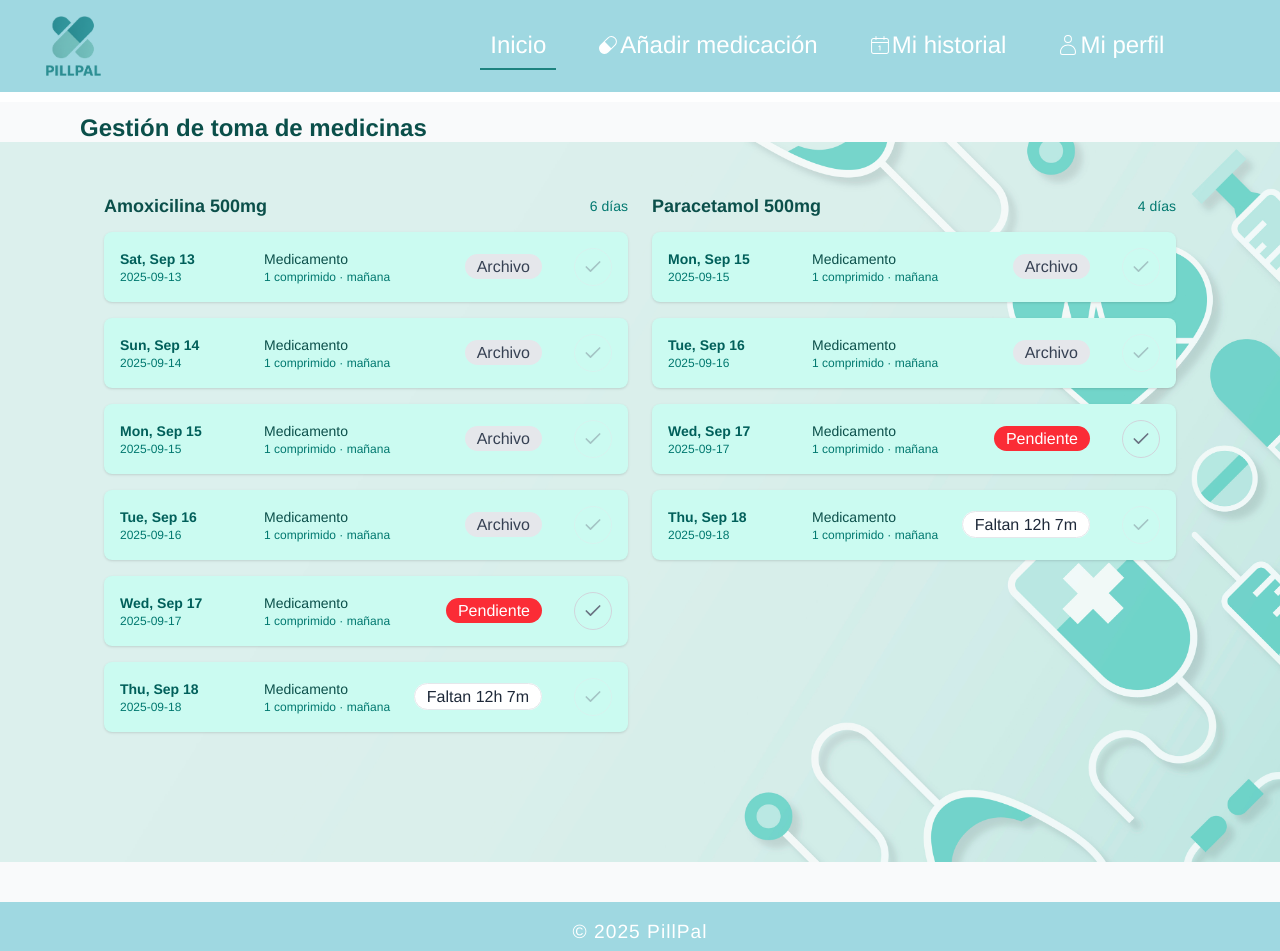
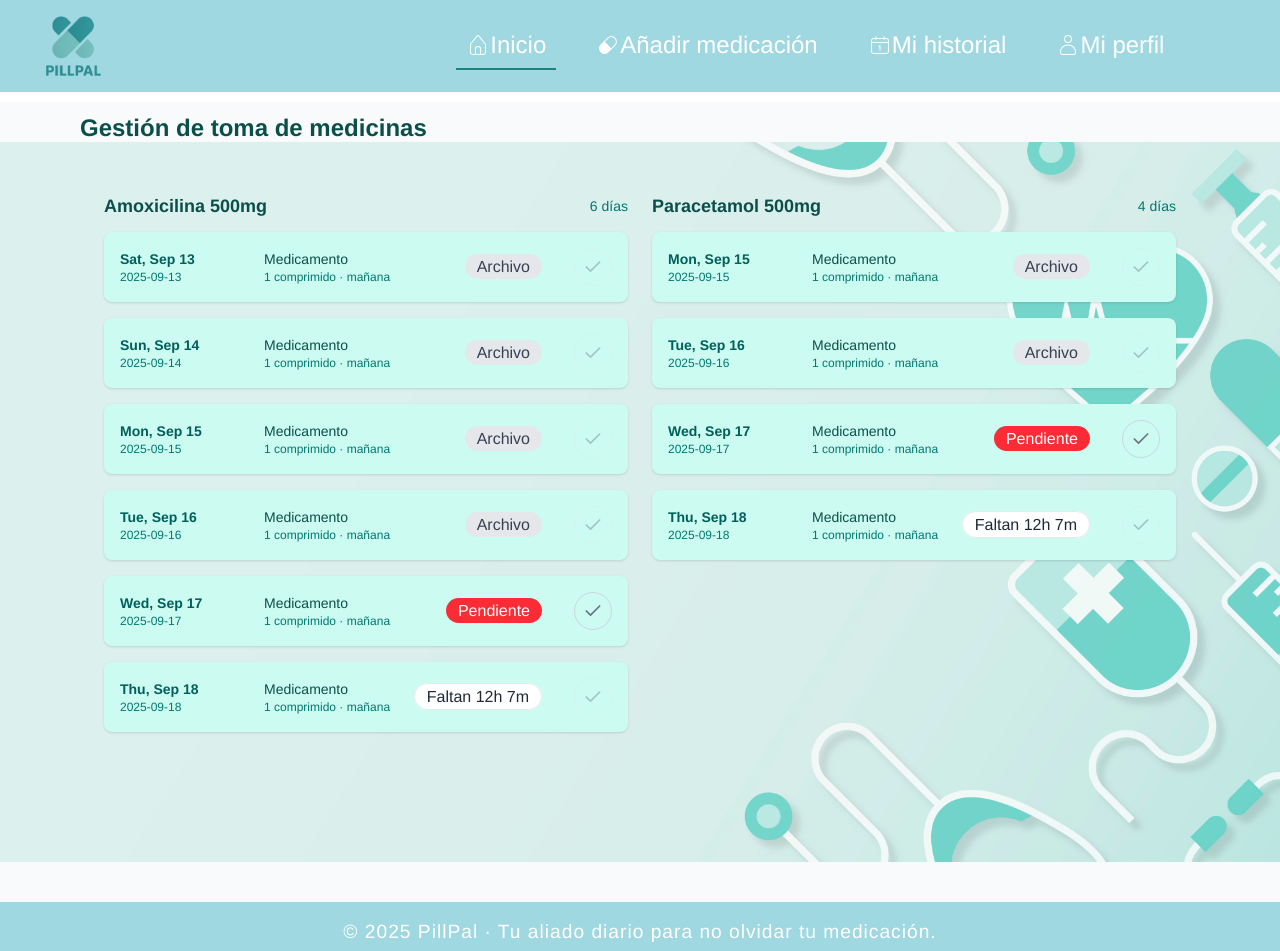
Before and after one commit to PillPal-FullStack/PillPal-Front, a React (Vite) app: page / in a window 1280 px wide. Shown: the top 951 px of the page. Built offline with nearby package versions, Linux system fonts and the light colour scheme.

Commit message:
style: home icon on navbar

```diff
--- a/src/layout/Footer.jsx
+++ b/src/layout/Footer.jsx
@@ -4,7 +4,8 @@ export default function Footer() {
   return (
     <footer className={styles.footer}>
       <p className={styles.text}>
-        © {new Date().getFullYear()} PillPal
+        © {new Date().getFullYear()} PillPal · Tu aliado diario para no olvidar tu medicación. <br />
+        Proyecto desarrollado en el Hackathon de Factoría F5.
       </p>
     </footer>
   );
--- a/src/layout/NavBar.jsx
+++ b/src/layout/NavBar.jsx
@@ -5,6 +5,7 @@ import { CiPill } from "react-icons/ci";
 import { CiCalendarDate } from "react-icons/ci";
 import { CiUser } from "react-icons/ci";
 import { Link } from "react-router-dom";
+import { CiHome } from "react-icons/ci";
 
 export default function Navbar() {
     const [isOpen, setIsOpen] = useState(false);
@@ -39,7 +40,7 @@ export default function Navbar() {
                         onClick={() => setIsOpen(false)}
                         className={({ isActive }) => isActive ? styles.activeLink : ""}
                     >
-                        Inicio
+                       <CiHome /> Inicio
                     </NavLink>
                 </li>
                 <li>
```
